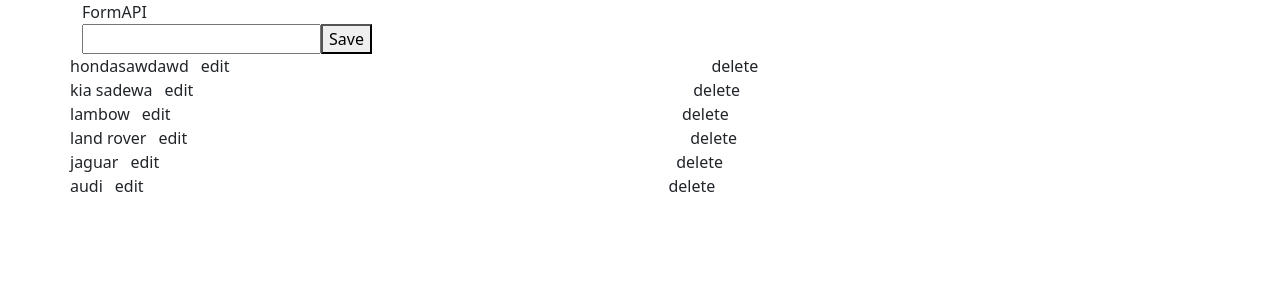
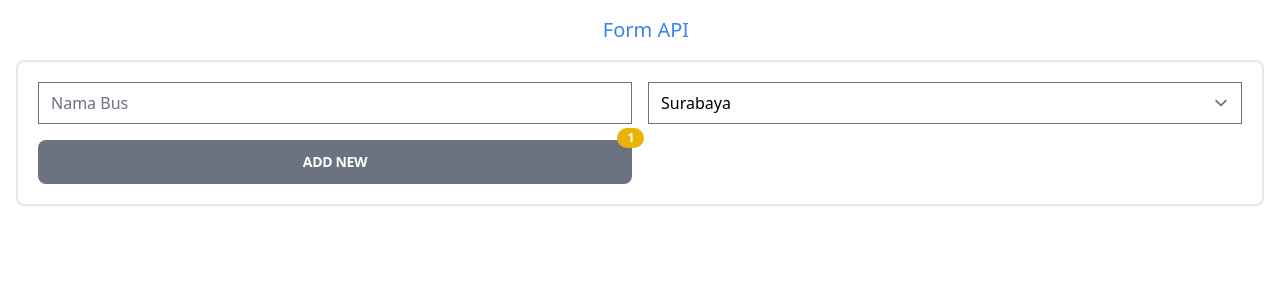
Before and after one commit to cupliz/workshop-react-its, a React (Create React App) app: page / in a window 1280 px wide. Shown: the top 300 px of the page. Built offline with nearby package versions, Linux system fonts and the light colour scheme; data requests are answered from the project's data file.

Commit message:
Add tailwindcss

```diff
--- a/db.json
+++ b/db.json
@@ -16,30 +16,5 @@
   "profile": {
     "name": "Bagus"
   },
-  "cars": [
-    {
-      "name": "hondasawdawd",
-      "id": 2
-    },
-    {
-      "name": "kia sadewa",
-      "id": 3
-    },
-    {
-      "name": "lambow",
-      "id": 4
-    },
-    {
-      "name": "land rover",
-      "id": 5
-    },
-    {
-      "name": "jaguar",
-      "id": 6
-    },
-    {
-      "name": "audi",
-      "id": 7
-    }
-  ]
+  "cars": []
 }
--- a/package.json
+++ b/package.json
@@ -38,5 +38,11 @@
       "last 1 firefox version",
       "last 1 safari version"
     ]
+  },
+  "devDependencies": {
+    "@tailwindcss/forms": "^0.5.0",
+    "autoprefixer": "^10.4.2",
+    "postcss": "^8.4.8",
+    "tailwindcss": "^3.0.23"
   }
 }
--- /dev/null
+++ b/postcss.config.js
@@ -0,0 +1,6 @@
+module.exports = {
+  plugins: {
+    tailwindcss: {},
+    autoprefixer: {},
+  },
+}
--- a/src/FormAPI.js
+++ b/src/FormAPI.js
@@ -1,5 +1,6 @@
 import React, { useEffect, useState } from 'react'
 import axios from 'axios'
+import Button from './components/Button'
 
 export default function FormAPI() {
   const [data, setdata] = useState([])
@@ -48,28 +49,35 @@
   useEffect(() => {
     getData()
   }, [])
+
   return (
-    <div className='container'>
-      FormAPI
-      <form onSubmit={handleSubmit}>
-        <input type="text" name="car" />
-        <button type="submit">Save</button>
+    <div className='container mx-auto px-4 space-y-4 my-4'>
+      <div className='w-full text-center text-blue-500 text-xl indent-3'>Form API</div>
+      <form onSubmit={handleSubmit} className="p-5 grid grid-cols-2 gap-4 border-2 rounded-lg">
+        <input type="text" className="form-input" name="car" placeholder='Nama Bus' />
+        <select name="jurusan" id="" className='="form-select'>
+          <option value="surabaya">Surabaya</option>
+          <option value="jakarta">Jakarta</option>
+        </select>
+        <Button type="submit" text="Add New" tahu="goreng" tempe="bacem"/>
       </form>
+      <div className='grid sm:grid-cols-2 md:grid-cols-3 gap-3 items-center'>
         {data.map((car, i) => {
-        return <li key={i} className='row'>
+          return <div key={i} className='bg-white border-2 rounded-lg overflow-hidden p-4'>
             {edit === i ?
-            <form className='col' onSubmit={(event)=>handleEdit(event)}>
-              <input name="car" defaultValue={car.name} />
-              <button>Save</button>
+              <form className='w-full flex space-x-2' onSubmit={(event) => handleEdit(event)}>
+                <input className="form-input w-2/3" name="car" defaultValue={car.name} />
+                <button className='bg-blue-500 text-white px-2 rounded-lg w-1/3'>Save</button>
               </form>
               : car.name
             }
-          <div className='col row'>
-            <div className="col" onClick={() => setedit(i)}>edit</div>
-            <div className="col" onClick={() => handleDelete(car.id)}>delete</div>
+            <div className='flex py-4 gap-4 text-center'>
+              <div className="bg-green-500 text-white px-2 rounded-lg w-1/2" onClick={() => setedit(i === edit ? null : i)}>edit</div>
+              <div className="bg-red-500 text-white px-2 rounded-lg w-1/2" onClick={() => handleDelete(car.id)}>delete</div>
             </div>
-        </li>
+          </div>
         })}
+      </div>
     </div >
   )
 }
--- /dev/null
+++ b/src/components/Button.js
@@ -0,0 +1,11 @@
+import React from 'react'
+
+export default function Button({ text, ...props }) {
+  console.log(props)
+  return (
+    <button {...props} className="relative bg-gray-500 text-white p-3 rounded-lg text-sm uppercase font-semibold tracking-tight overflow-visible">
+      {text}
+      <div className="absolute -top-3 -right-3 px-2.5 py-0.5 bg-yellow-500 rounded-full text-xs">1</div>
+    </button>
+  )
+}
--- /dev/null
+++ b/src/index.css
@@ -0,0 +1,3 @@
+@tailwind base;
+@tailwind components;
+@tailwind utilities;
--- a/src/index.js
+++ b/src/index.js
@@ -2,7 +2,8 @@
 import ReactDOM from 'react-dom';
 import App from './FormAPI';
 import reportWebVitals from './reportWebVitals';
-import 'bootstrap/dist/css/bootstrap.min.css';
+// import 'bootstrap/dist/css/bootstrap.min.css';
+import './index.css'
 
 ReactDOM.render(
   <React.StrictMode>
--- /dev/null
+++ b/tailwind.config.js
@@ -0,0 +1,15 @@
+
+module.exports = {
+  mode: 'jit',
+  content: [
+    "./src/**/*.{js,jsx,ts,tsx}",
+  ],
+  theme: {
+    extend: {
+
+    },
+  },
+  plugins: [
+    require('@tailwindcss/forms'),
+  ],
+}
```
Also changed, not shown: 2 other files (tests, documents, lock files or other folders). Lines whose indentation alone changed are shown as unchanged.
